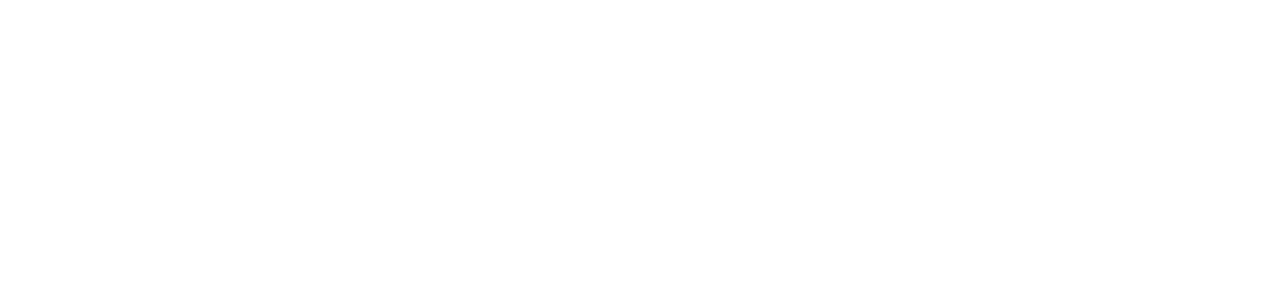
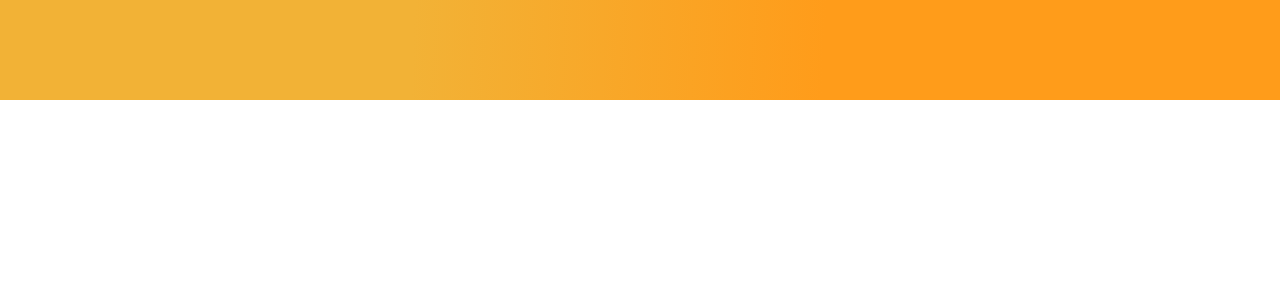
Before and after one commit to Soomlir/beeshop, a Vue app: page / in a window 1280 px wide. Shown: the top 300 px of the page. Built offline with nearby package versions, Linux system fonts and the light colour scheme.

Commit message:
init commit

```diff
--- a/src/components/BaseHeader.vue
+++ b/src/components/BaseHeader.vue
@@ -1,3 +1,22 @@
 <template>
-	<header></header>
+	<header class="page-header">
+		<div class="page-header__navigation">
+
+		</div>
+	</header>
 </template>
+
+<style>
+	body {
+		min-width: 375px;
+	}
+
+	.page-header {
+		min-height: 154px;
+	}
+
+	.page-header__navigation {
+		min-height: 100px;
+		background: linear-gradient(92.55deg, #f2b236 32.31%, #ff9c1a 64.34%);
+	}
+</style>
```
